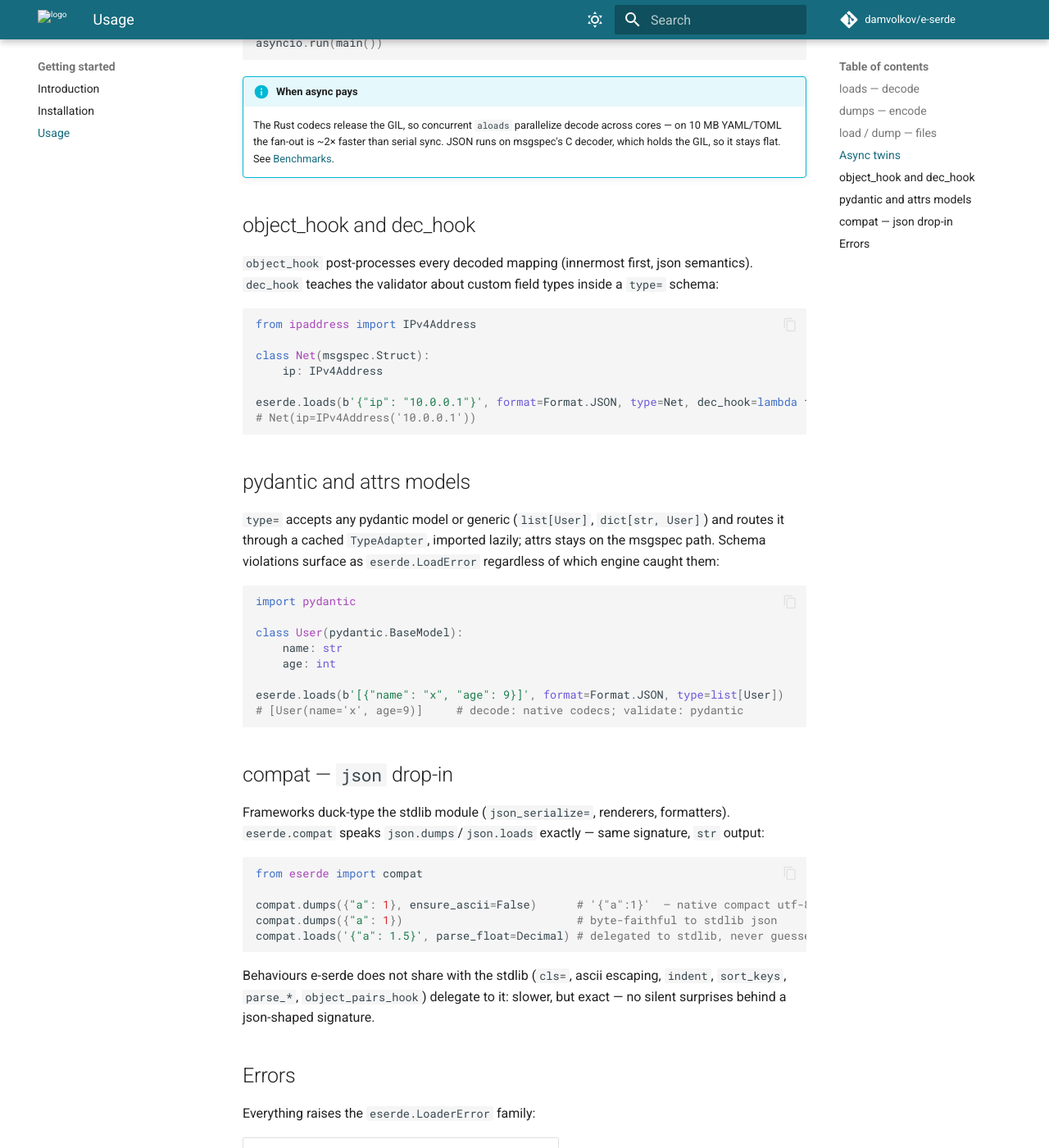
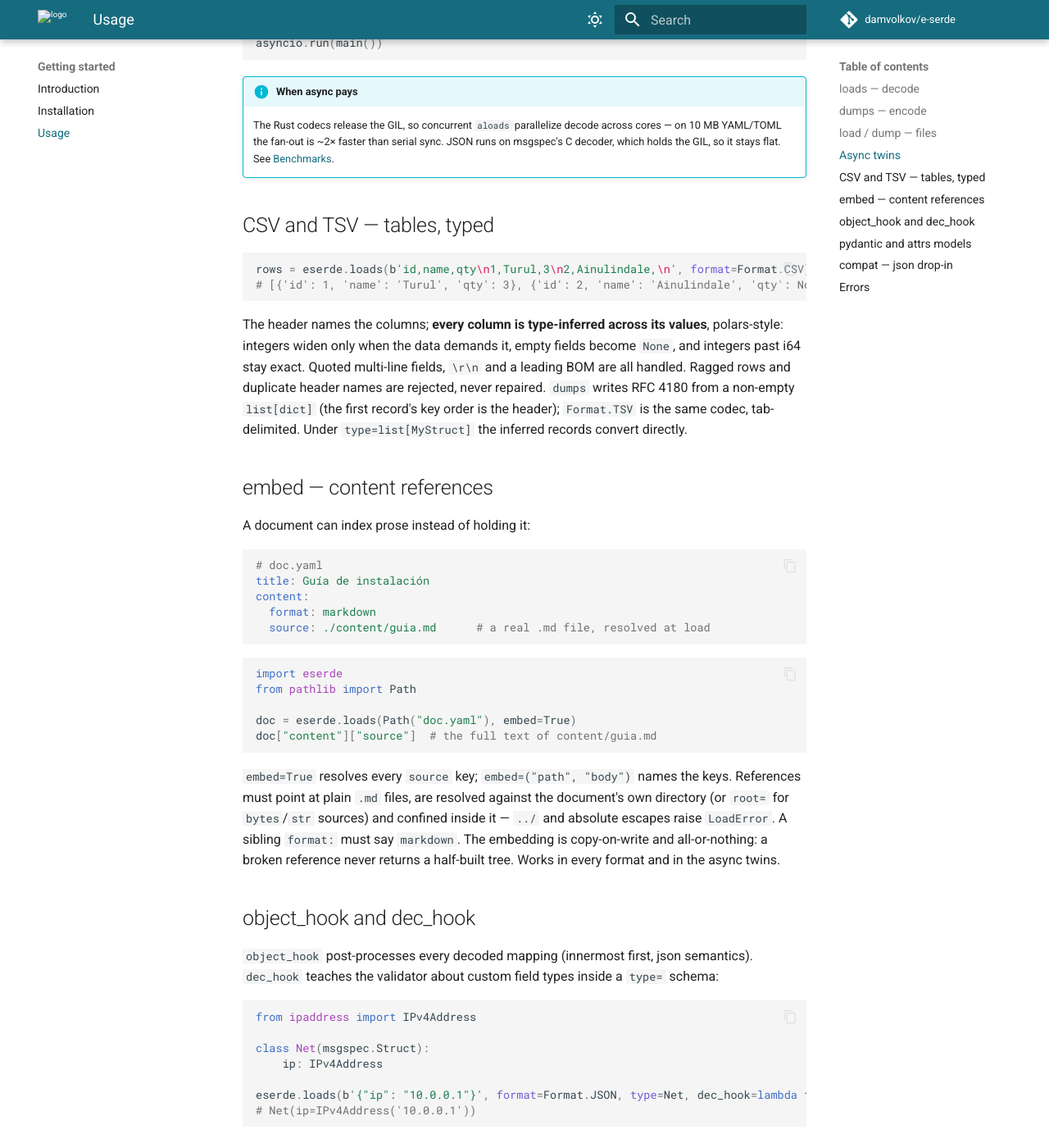
Before and after one commit to damvolkov/e-serde, an MkDocs documentation site: the page built from docs/usage.md, in a window 1280 px wide and 1400 px high, scrolled down 2883 px. Shown: the whole window at 82% size. Built offline with MkDocs 1.6.1 and Material for MkDocs 9.7.7, drawn with Linux system fonts in a browser that asks for light colours; comment, search, counter and statistics services are not loaded.

Commit message:
docs: embedding contract, CSV/TSV sections and benchmark lines

````diff
--- a/docs/introduction.md
+++ b/docs/introduction.md
@@ -25,6 +25,7 @@ The codecs are not reimplemented here; they are the state of the art, wrapped:
 | TOML         | toml (toml-rs org)                       | Rust     |
 | JSONC        | jsonc-parser (from Deno)                 | Rust     |
 | INI          | rust-ini                                 | Rust     |
+| CSV · TSV    | csv (BurntSushi)                         | Rust     |
 | Validation   | msgspec.convert (Structs/dataclasses)    | C        |
 
 Everything Rust lives in a single PyO3 extension module, compiled by `maturin`, released
--- a/docs/usage.md
+++ b/docs/usage.md
@@ -120,6 +120,46 @@ asyncio.run(main())
     cores — on 10 MB YAML/TOML the fan-out is ~2× faster than serial sync. JSON runs on
     msgspec's C decoder, which holds the GIL, so it stays flat. See [Benchmarks](benchmarks.md).
 
+## CSV and TSV — tables, typed
+
+```python
+rows = eserde.loads(b'id,name,qty\n1,Turul,3\n2,Ainulindale,\n', format=Format.CSV)
+# [{'id': 1, 'name': 'Turul', 'qty': 3}, {'id': 2, 'name': 'Ainulindale', 'qty': None}]
+```
+
+The header names the columns; **every column is type-inferred across its values**, polars-style:
+integers widen only when the data demands it, empty fields become `None`, and integers past i64
+stay exact. Quoted multi-line fields, `\r\n` and a leading BOM are all handled. Ragged rows and
+duplicate header names are rejected, never repaired. `dumps` writes RFC 4180 from a non-empty
+`list[dict]` (the first record's key order is the header); `Format.TSV` is the same codec, tab-delimited.
+Under `type=list[MyStruct]` the inferred records convert directly.
+
+## embed — content references
+
+A document can index prose instead of holding it:
+
+```yaml
+# doc.yaml
+title: Guía de instalación
+content:
+  format: markdown
+  source: ./content/guia.md      # a real .md file, resolved at load
+```
+
+```python
+import eserde
+from pathlib import Path
+
+doc = eserde.loads(Path("doc.yaml"), embed=True)
+doc["content"]["source"]  # the full text of content/guia.md
+```
+
+`embed=True` resolves every `source` key; `embed=("path", "body")` names the keys. References
+must point at plain `.md` files, are resolved against the document's own directory (or `root=`
+for `bytes`/`str` sources) and confined inside it — `../` and absolute escapes raise `LoadError`.
+A sibling `format:` must say `markdown`. The embedding is copy-on-write and all-or-nothing: a
+broken reference never returns a half-built tree. Works in every format and in the async twins.
+
 ## object_hook and dec_hook
 
 `object_hook` post-processes every decoded mapping (innermost first, json semantics).
````
Also changed, not shown: README.md (+6 -1 lines), docs/benchmarks.md (+3 -0 lines), docs/index.md (+1 -1 lines), 1 other file.
